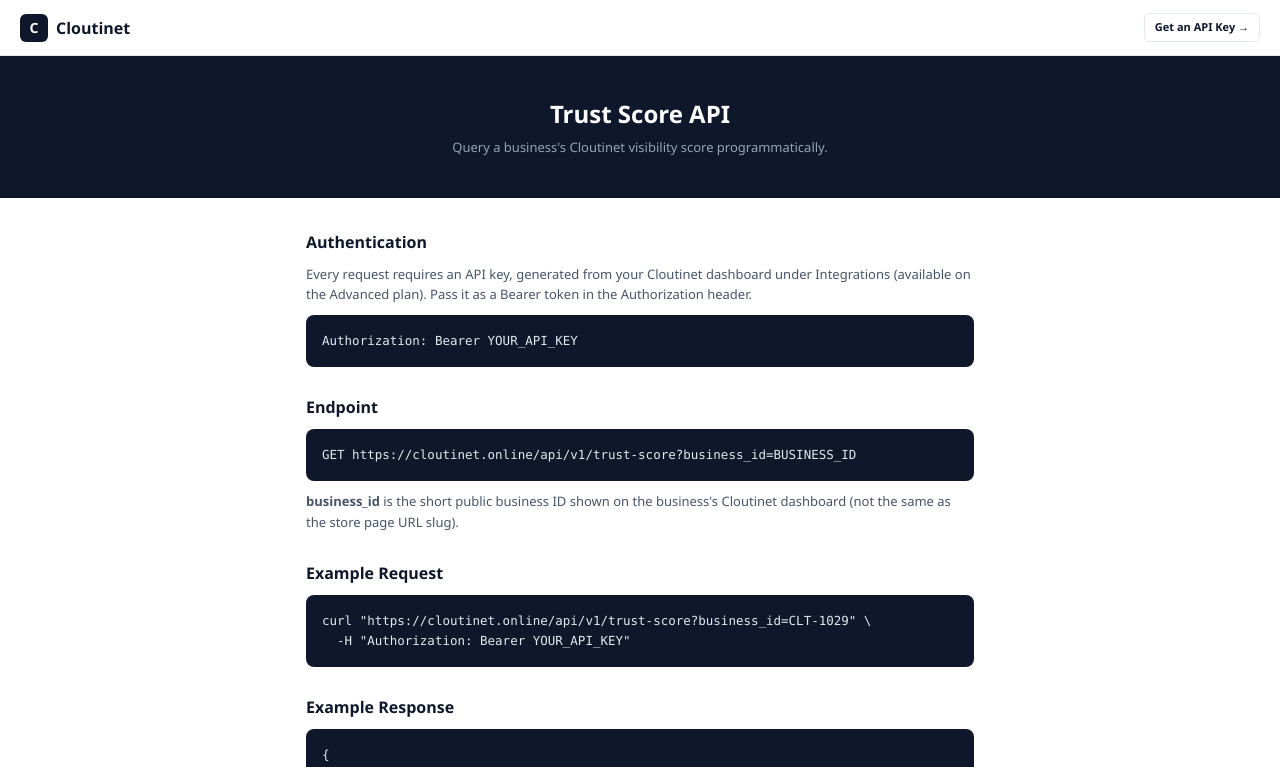
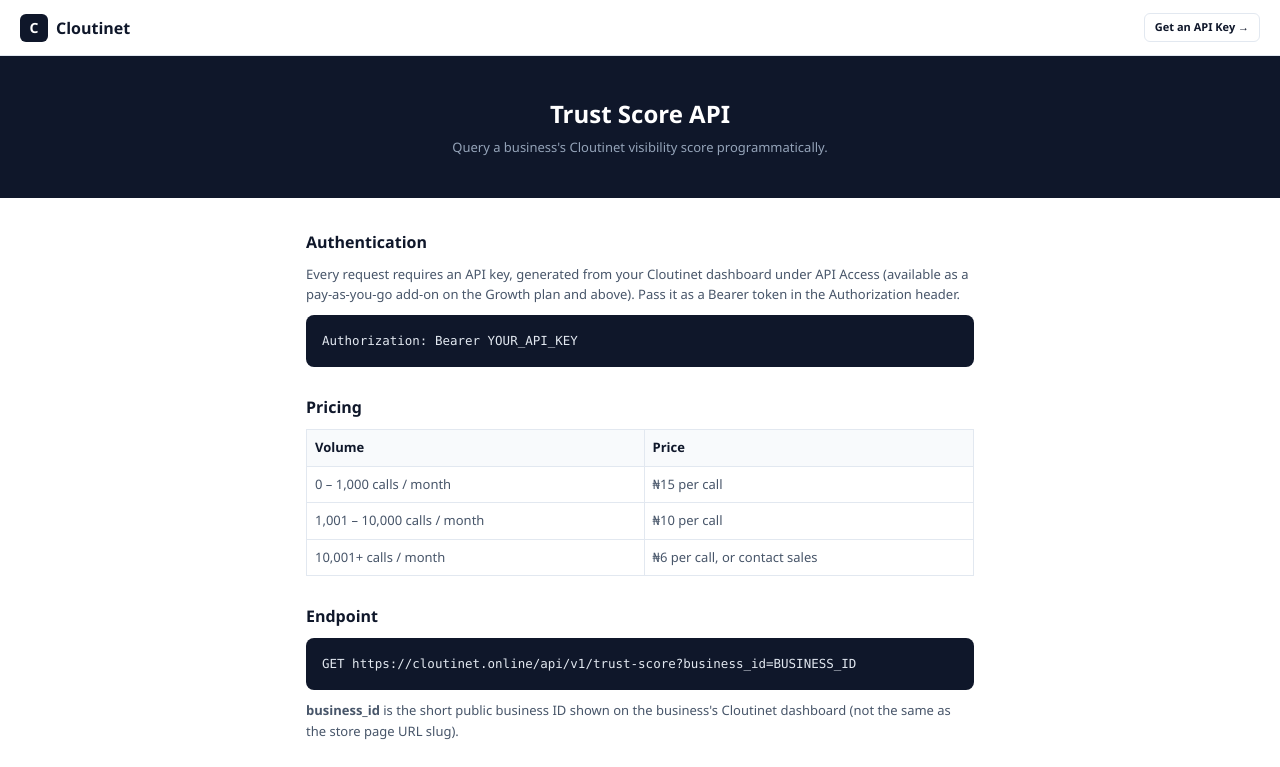
Before and after one commit to Luper-927/Cloutinet927, a Next.js app: page /docs/trust-score in a window 1280 px wide. Shown: the top 767 px of the page. Built offline with nearby package versions, Linux system fonts and the light colour scheme.

Commit message:
Revise API key instructions and add pricing section
Updated API key generation instructions and added pricing details for API usage.

```diff
--- a/app/docs/trust-score/page.tsx
+++ b/app/docs/trust-score/page.tsx
@@ -25,7 +25,7 @@
           <div style={{ width: '28px', height: '28px', background: '#0F172A', borderRadius: '6px', display: 'flex', alignItems: 'center', justifyContent: 'center', color: '#fff', fontWeight: 700, fontSize: '14px' }}>C</div>
           <span style={{ fontSize: '16px', fontWeight: 700, color: '#0F172A' }}>Cloutinet</span>
         </Link>
-        <Link href="/dashboard/integrations" style={{ fontSize: '11px', fontWeight: 700, color: '#0F172A', textDecoration: 'none', border: '1px solid #E2E8F0', borderRadius: '6px', padding: '5px 10px' }}>
+        <Link href="/dashboard/api-keys" style={{ fontSize: '11px', fontWeight: 700, color: '#0F172A', textDecoration: 'none', border: '1px solid #E2E8F0', borderRadius: '6px', padding: '5px 10px' }}>
           Get an API Key →
         </Link>
       </nav>
@@ -39,10 +39,24 @@
         <section style={sectionStyle}>
           <h2 style={headingStyle}>Authentication</h2>
           <p style={textStyle}>
-            Every request requires an API key, generated from your Cloutinet dashboard under Integrations
-            (available on the Advanced plan). Pass it as a Bearer token in the Authorization header.
+            Every request requires an API key, generated from your Cloutinet dashboard under API Access
+            (available as a pay-as-you-go add-on on the Growth plan and above). Pass it as a Bearer token in the Authorization header.
           </p>
           <div style={codeBlockStyle}>{`Authorization: Bearer YOUR_API_KEY`}</div>
+        </section>
+
+        <section style={sectionStyle}>
+          <h2 style={headingStyle}>Pricing</h2>
+          <table style={tableStyle}>
+            <thead>
+              <tr><th style={thStyle}>Volume</th><th style={thStyle}>Price</th></tr>
+            </thead>
+            <tbody>
+              <tr><td style={tdStyle}>0 – 1,000 calls / month</td><td style={tdStyle}>₦15 per call</td></tr>
+              <tr><td style={tdStyle}>1,001 – 10,000 calls / month</td><td style={tdStyle}>₦10 per call</td></tr>
+              <tr><td style={tdStyle}>10,001+ calls / month</td><td style={tdStyle}>₦6 per call, or contact sales</td></tr>
+            </tbody>
+          </table>
         </section>
 
         <section style={sectionStyle}>
```
